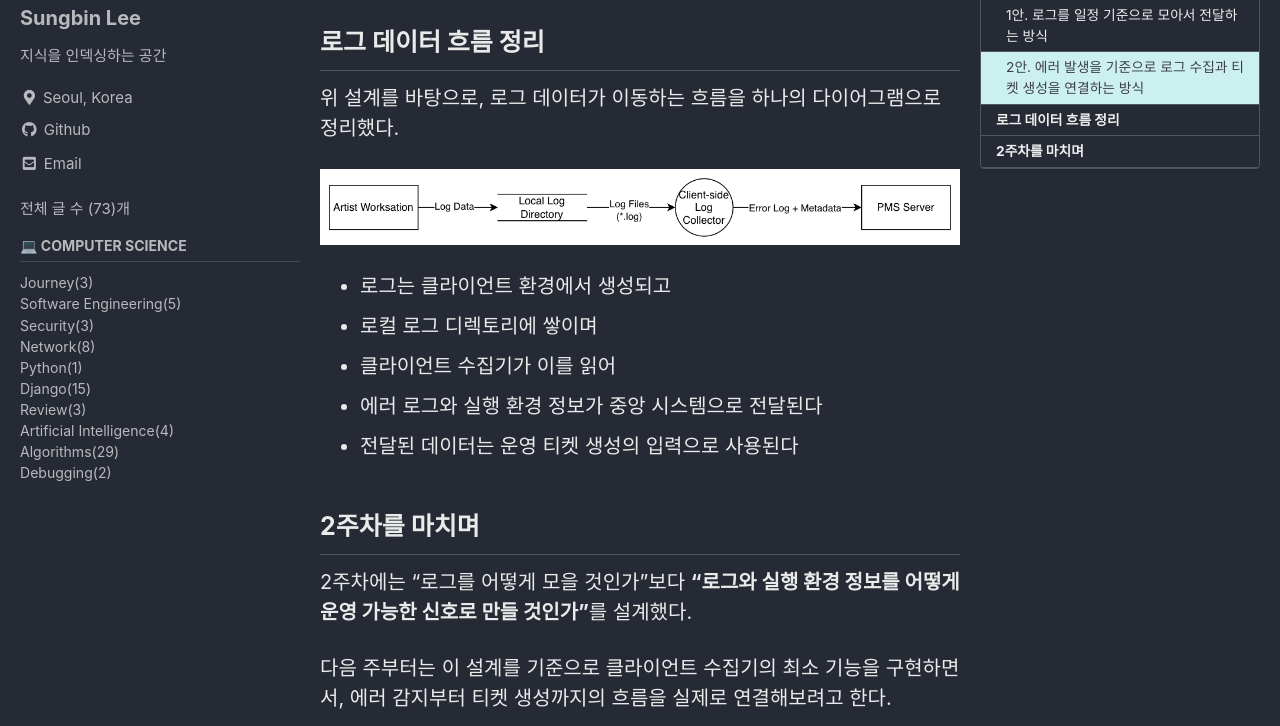
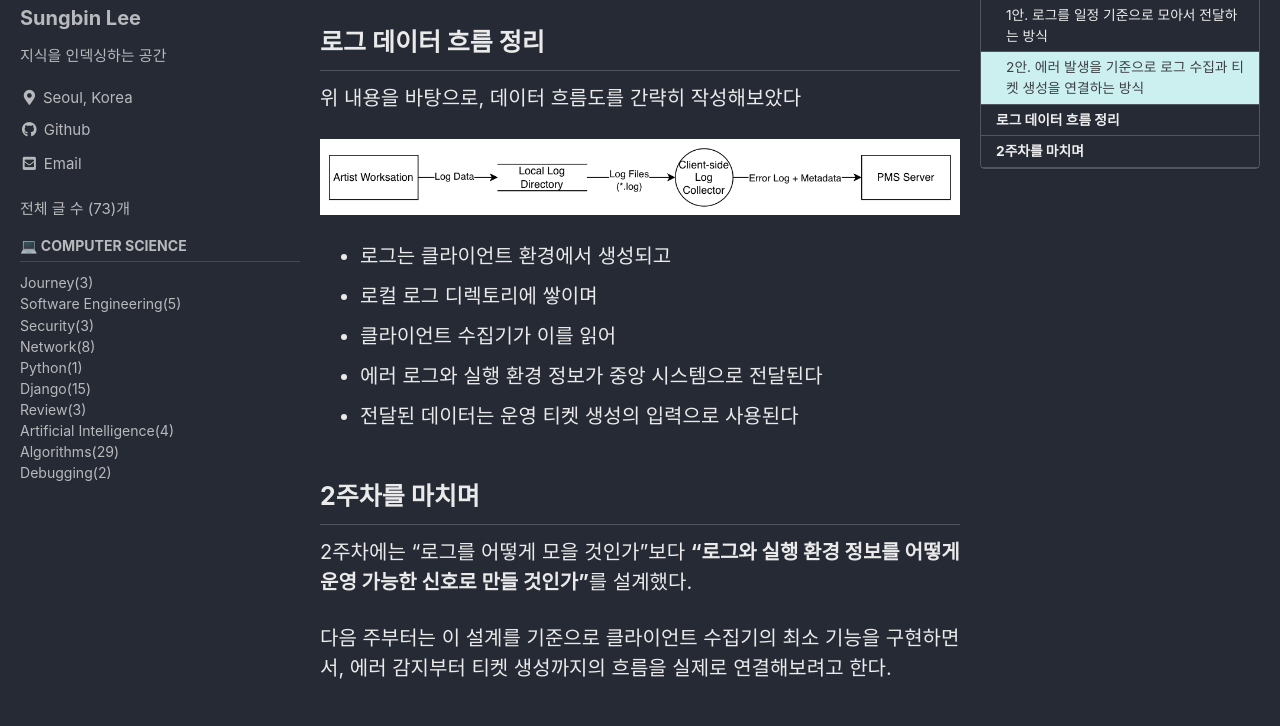
Before and after one commit to sungbinlee/tech.sungbinlee.dev, a Jekyll site: the page built from _posts/Journey/2025-12-30-토스-러너스하이2기-2주차.md, in a window 1280 px wide and 900 px high, scrolled down 2916 px, cut to the strip 174-900 px from the top of the window. Built offline with Jekyll 4.4.1, drawn with Linux system fonts in a browser that asks for light colours; cached includes are drawn as plain includes; comment, search, counter and statistics services are not loaded.

Commit message:
Update 2025-12-30-토스-러너스하이2기-2주차.md

```diff
--- a/_posts/Journey/2025-12-30-토스-러너스하이2기-2주차.md
+++ b/_posts/Journey/2025-12-30-토스-러너스하이2기-2주차.md
@@ -86,7 +86,7 @@ toc_sticky: true
 
 ## 로그 데이터 흐름 정리
 
-위 설계를 바탕으로, 로그 데이터가 이동하는 흐름을 하나의 다이어그램으로 정리했다.
+위 내용을 바탕으로, 데이터 흐름도를 간략히 작성해보았다
 
 ![client-side-dataflow](/assets/images/journey/dataflow.png)
 
```
